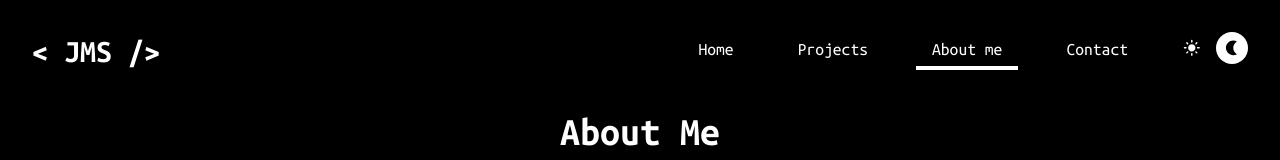
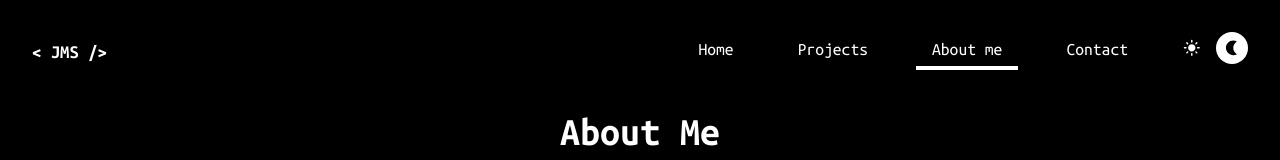
Before and after one commit to JMSabanes07/portfolio, a Next.js app: page /about in a window 1280 px wide. Shown: the top 160 px of the page. Built offline with nearby package versions, Linux system fonts and the light colour scheme.

Commit message:
fixed issues

```diff
--- a/src/components/header/index.js
+++ b/src/components/header/index.js
@@ -25,9 +25,9 @@ const Header = () => {
       }}
     >
       <Logo>
-        <h2>
+        <h3>
           {'<'} JMS {'/>'}
-        </h2>
+        </h3>
       </Logo>
       {mediaQuery ? <DesktopMenu /> : <Menu />}
     </HeaderContainerMotion>
--- a/src/pages/_app.js
+++ b/src/pages/_app.js
@@ -22,6 +22,8 @@ function MyApp({ Component, pageProps }) {
         />
         <link rel="icon" href="/favicon.ico" />
         <title>Juan Manuel Sabanes Software Developer - Portfolio Web</title>
+        <link rel="shortcut icon" href="/favicon.ico" type="image/x-icon" />
+        <link rel="canonical" href="https://jmsabanes.com" />
       </Head>
       <Script
         strategy="lazyOnLoad"
--- a/src/pages/about.js
+++ b/src/pages/about.js
@@ -1,4 +1,3 @@
-import Head from 'next/head'
 import { Title, Subtitle, Desc } from 'styles/pages/container'
 import Layout from 'components/layout'
 import { motion } from 'framer-motion'
--- a/src/pages/contact.js
+++ b/src/pages/contact.js
@@ -1,4 +1,3 @@
-import Head from 'next/head'
 import Layout from 'components/layout'
 import { motion } from 'framer-motion'
 import { Title, Desc } from 'styles/pages/container'
--- a/src/pages/index.js
+++ b/src/pages/index.js
@@ -1,4 +1,3 @@
-import Head from 'next/head'
 import Layout from 'components/layout'
 import { PageContainer } from 'styles/pages/container'
 import { CoverPage } from 'styles/pages/home'
--- a/src/pages/projects.js
+++ b/src/pages/projects.js
@@ -1,5 +1,4 @@
 import { useEffect, useState } from 'react'
-import Head from 'next/head'
 import Layout from 'components/layout'
 import {
   PageContainerExtend,
```
